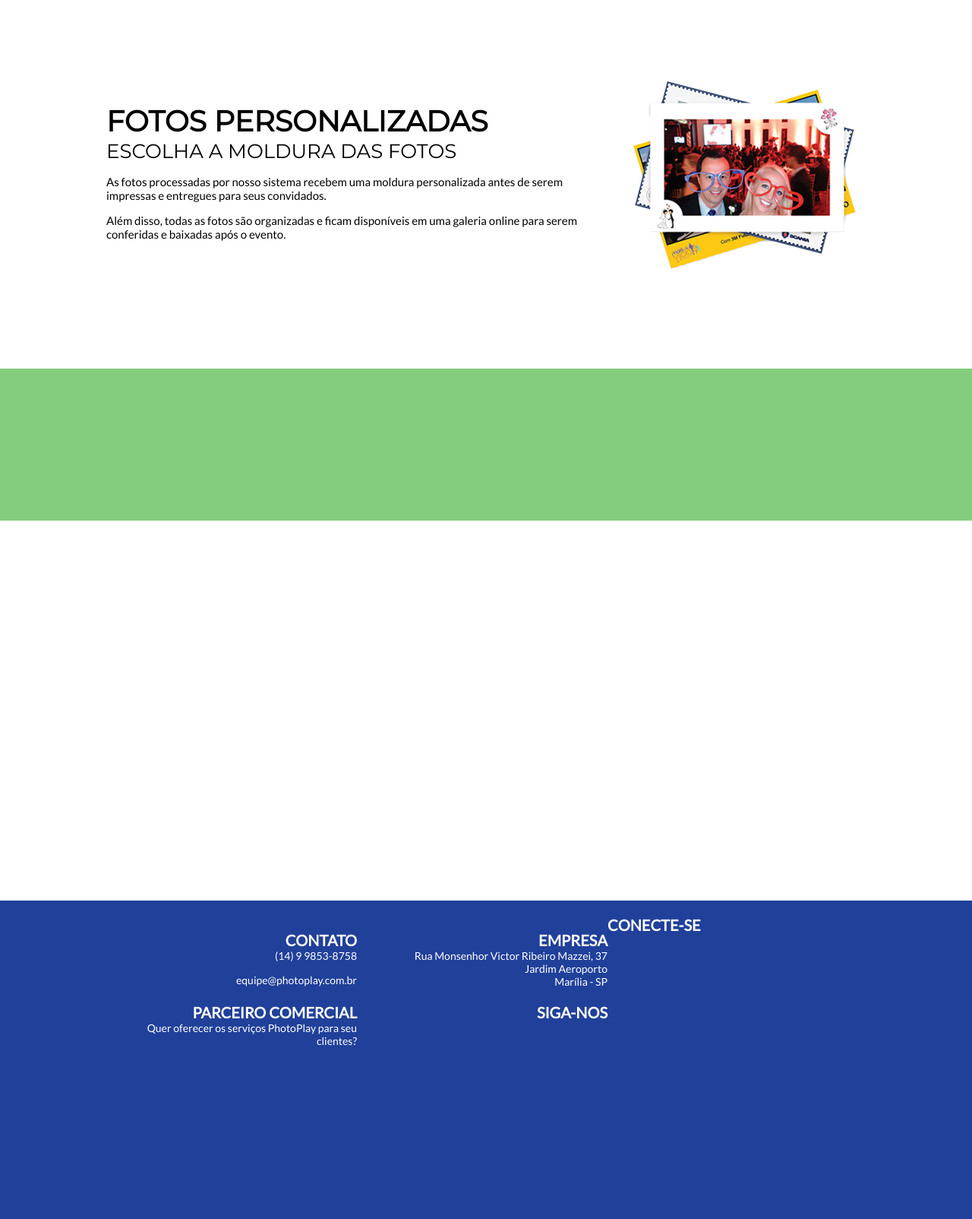
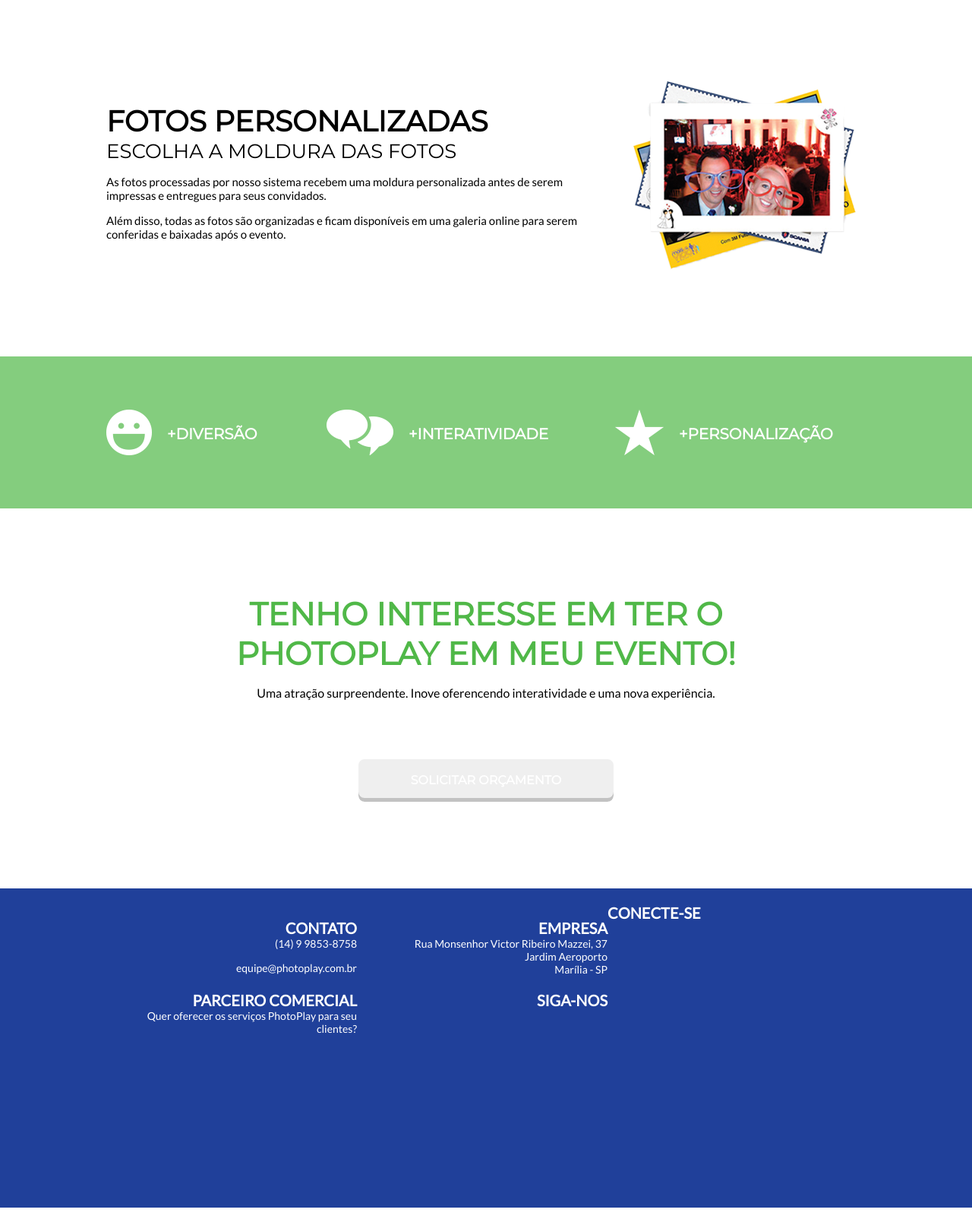
Before and after one commit to paulovillani/photoplay, a Django app: page /produtos/ in a window 1280 px wide; the page is wider, and only the part inside the window is pictured. Shown: the part 1441-3045 px from the top of that part at 76% size. Run offline with Django 3.2, Linux system fonts and the light colour scheme.

Commit message:
página de produtos quase pronta

```diff
--- a/portal/templates/portal_base.html
+++ b/portal/templates/portal_base.html
@@ -11,6 +11,8 @@
 			-moz-box-sizing: border-box;
 			box-sizing: border-box;
 		}
+		:focus {outline:none;}
+		::-moz-focus-inner {border:0;}
 		#header{
 			width: 1400px;
 			background-image: url("{{STATIC_URL}}img/banner.png");
--- a/portal/templates/produtos.html
+++ b/portal/templates/produtos.html
@@ -94,16 +94,69 @@
 	.cFoot2{
 		background-color: rgb(255,255,255);
 		height: 500px;
-		width: 1400px;
+		width: 1000px;
 	}
 	.cIcon{
-		/*display: table-cell;
-		position: static;
-		vertical-align: middle;*/
+		position: relative;
 		width: 1000px;
 		left: 50%;
 		margin-left: -500px;
+	}
+	.cIcon ul{
+		margin:0;
+		padding: 70px 0;
+	}
+	.cIcon li{
+		float: left;
+		list-style: outside none none;
+	}
+	.cIcon h3{
+		font-family: "Montserrat",sans-serif;
+		font-size: 20px;
+		color: #fff;
+		font-weight: 900;
+		margin: 20px;
+	}
+	.cIcon h3, .cIcon img{
+		float: left;
+	}
+	.cFoot2_text h1{
+		font-family: "Montserrat",sans-serif;
+		font-size: 42px;
+		color: rgb(80, 184, 72);
+		font-weight: 900;
+		margin: auto;
+	}
+	.cFoot2_text p{
+		font-family: "Lato",sans-serif;
+		font-size: 16px;
+		color: #000;
+		font-weight: 500;
+	}
+	.cFoot2_text{
+		text-align: center;
+	}
+	.cFoot2 input[type="button"]{
+		background: -moz-linear-gradient(top, rgba(255,255,255,0.2) 0%, rgba(0,0,0,0.2) 100%), rgba(80, 184, 72, 0.70); /* FF3.6+ */
+		border: 2px solid white;
+		border-radius: 10px;
+		color: white;
+		font-family: "Montserrat",sans-serif;
+		font-size: 16px;
+		font-weight: 900;
+		height: 60px;
+		width: 340px;
+		margin-top: 60px;
+		box-shadow: 0 -5px 0 rgba(150, 150, 150, 0.5) inset;
+		-moz-box-shadow: 0 -5px 0 rgba(150, 150, 150, 0.5) inset;
+		-webkit-box-shadow: 0 -5px 0 rgba(150, 150, 150, 0.5) inset;
+	}
+	.cFoot2 input[type="button"]:hover{
 
+	}
+	.cFoot2 input[type="button"]:active{
+		box-shadow: none;
+		background: rgba(80, 184, 72, 0.70); /* FF3.6+ */
 	}
 
 </style>
@@ -165,20 +218,27 @@
 	<div class="cFoot1">
 		<div class="cIcon">
 		<ul>
-			<li>
-
+			<li style="width: 29%;">
+				<img src="{{STATIC_URL}}img/classicon1_g.png">
+				<h3>+DIVERSÃO</h3>
 			</li>
-			<li>
-
+			<li style="width: 38%;">
+				<img src="{{STATIC_URL}}img/classicon2_g.png">
+				<h3>+INTERATIVIDADE</h3>
 			</li>
-			<li>
-
+			<li style="width: 33%;">
+				<img src="{{STATIC_URL}}img/classicon3_g.png">
+				<h3>+PERSONALIZAÇÃO</h3>
 			</li>
 		</ul>
 		</div>
 	</div>
-	<div class="cFoot2">
-
+	<div class="cBodyContent cFoot2">
+		<div class="cBody_text cFoot2_text">
+			<h1 style="width: 710px;">TENHO INTERESSE EM TER O PHOTOPLAY EM MEU EVENTO!</h1>
+			<p>Uma atração surpreendente. Inove oferencendo interatividade e uma nova experiência.</p>
+			<input type="button" value="SOLICITAR ORÇAMENTO"></li>
+		</div>
 	</div>
 </div>
 
```
